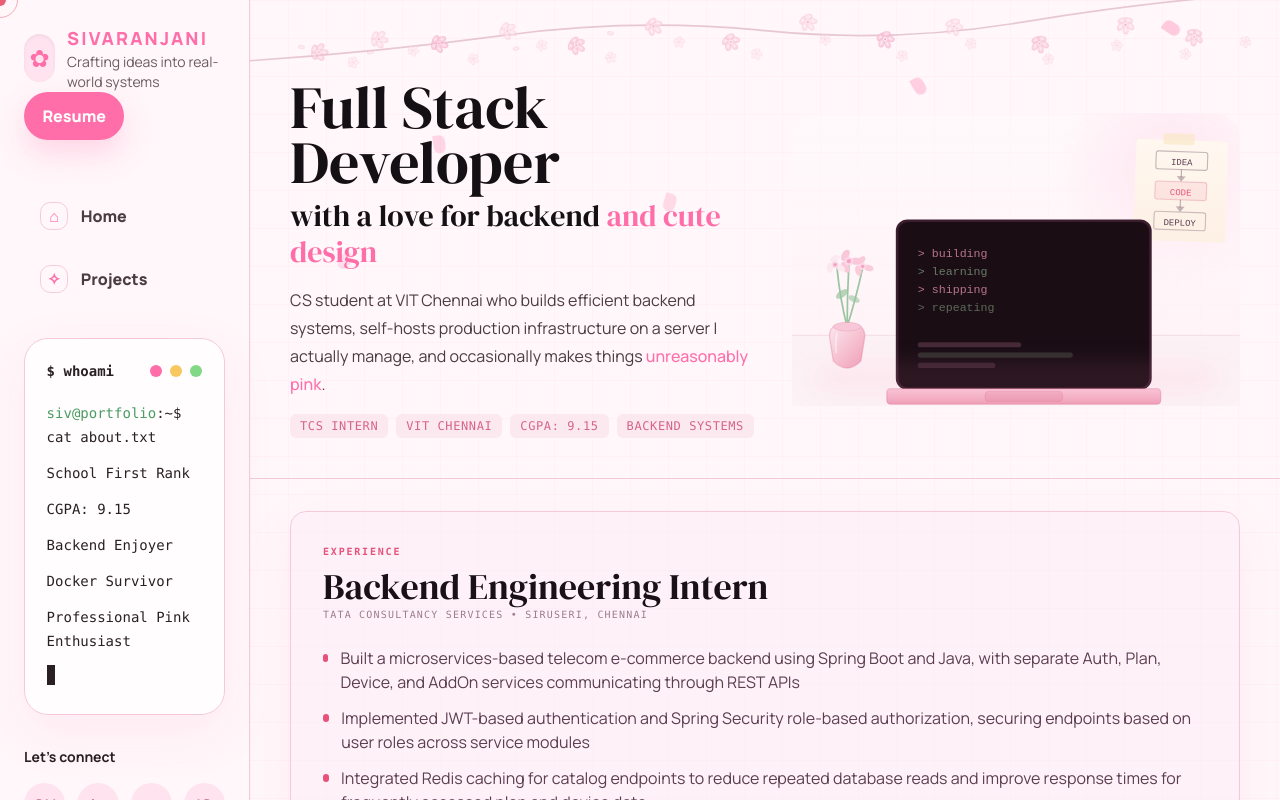
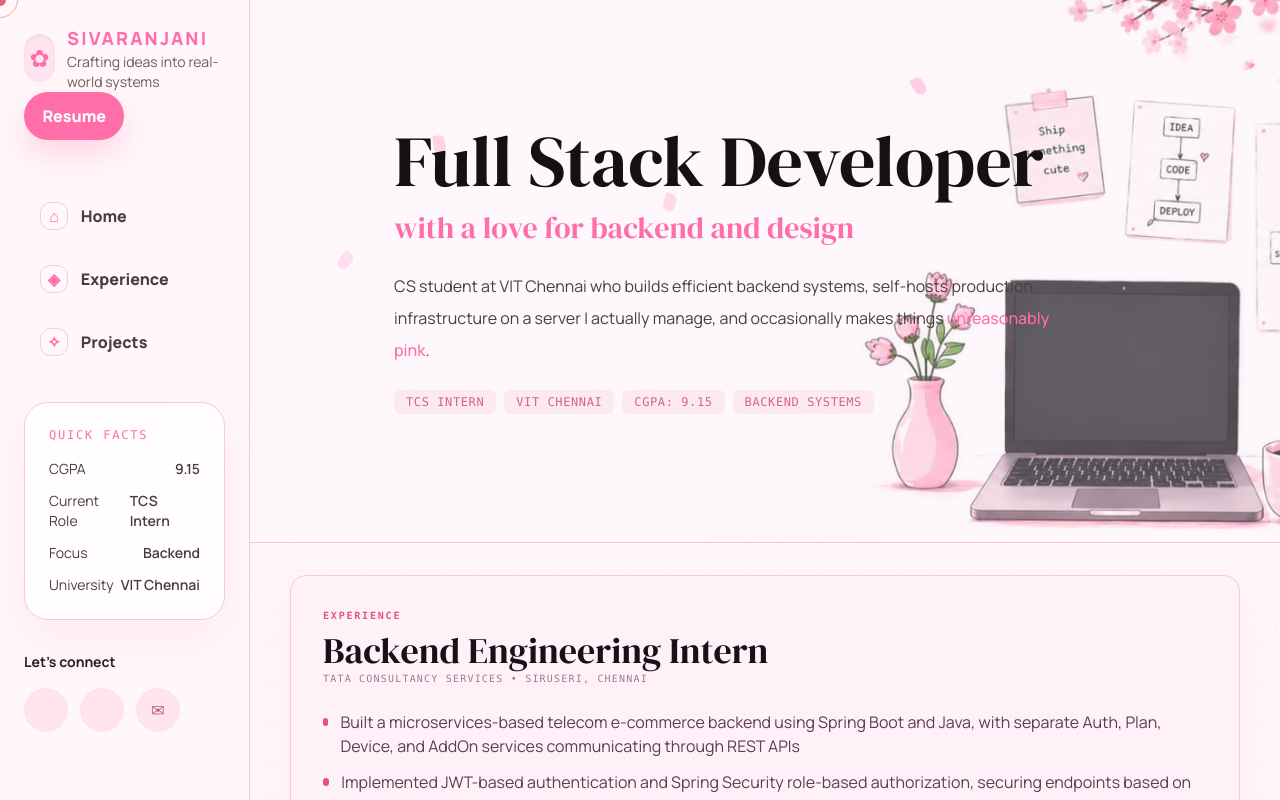
Before and after one commit to Sivdvj/portfolio, a React (Vite) app: page / in a window 1280 px wide. Built offline with nearby package versions, Linux system fonts and the light colour scheme.

Commit message:
chore: fix hero

```diff
--- a/src/components/Experience.jsx
+++ b/src/components/Experience.jsx
@@ -2,7 +2,7 @@ export default function Experience() {
   const tech = ["Java", "Spring Boot", "PostgreSQL", "JWT", "Docker", "JPA"];
 
   return (
-    <section className="section-shell py-6">
+    <section id="experience" className="section-shell py-6">
       <div className="overflow-hidden rounded-2xl border border-[#F5C9D9] bg-pink-100/30 p-8 shadow-[0_16px_45px_rgba(255,141,183,0.1)]">
         <p className="mb-2 font-mono text-[10px] font-bold uppercase tracking-[0.18em] text-[#E8527A]">
           Experience
--- a/src/components/Footer.jsx
+++ b/src/components/Footer.jsx
@@ -1,10 +1,7 @@
 export default function Footer() {
   return (
-    <footer className="border-t border-[#F5C9D9] px-6 py-8 text-center text-sm text-[#6B5C61] lg:px-12">
-      <p>
-        © 2026 Sivaranjani. Built with React, Tailwind, and a lot of soft pink
-        discipline.
-      </p>
+    <footer className="border-t border-[#F5C9D9] px-6 py-8 text-center text-sm text-pink-300 tracking-wider lg:px-12">
+      <p>© 2026 Sivaranjani Vijay</p>
     </footer>
   );
 }
--- a/src/components/Hero.jsx
+++ b/src/components/Hero.jsx
@@ -1,150 +1,22 @@
-import DeskIllustration from "./DeskIllustration";
+import heroDesk from "../assets/herodesk.png";
 
 const badges = ["TCS Intern", "VIT Chennai", "CGPA: 9.15", "Backend Systems"];
-
-function CherryBlossom() {
-  const blossoms = [
-    [80, 80],
-    [150, 65],
-    [220, 70],
-    [300, 55],
-    [380, 72],
-    [470, 50],
-    [560, 68],
-    [650, 45],
-    [740, 65],
-    [820, 50],
-    [920, 70],
-    [1020, 48],
-    [1100, 62],
-  ];
-  const miniBlossoms = [
-    [120, 92],
-    [190, 78],
-    [260, 88],
-    [340, 72],
-    [420, 86],
-    [500, 68],
-    [590, 82],
-    [670, 65],
-    [760, 84],
-    [840, 70],
-    [930, 88],
-    [1010, 72],
-    [1090, 82],
-    [1160, 68],
-  ];
-
-  return (
-    <svg
-      viewBox="0 0 1200 120"
-      xmlns="http://www.w3.org/2000/svg"
-      aria-hidden="true"
-      style={{
-        position: "absolute",
-        top: "-35px",
-        left: 0,
-        width: "100%",
-        height: "140px",
-      }}
-    >
-      <defs>
-        <radialGradient id="bp1" cx="50%" cy="50%" r="50%">
-          <stop offset="0%" stopColor="#fde8f0" />
-          <stop offset="100%" stopColor="#f4b0c8" />
-        </radialGradient>
-        <radialGradient id="bp2" cx="50%" cy="50%" r="50%">
-          <stop offset="0%" stopColor="#fff0f5" />
-          <stop offset="100%" stopColor="#f9c8d8" />
-        </radialGradient>
-      </defs>
-
-      <path
-        d="
-        M 1200 10
-        Q 1050 20 900 45
-        Q 750 70 600 55
-        Q 450 40 300 60
-        Q 150 80 0 90
-        "
-        stroke="#d4a0b4"
-        strokeWidth="2"
-        fill="none"
-        strokeLinecap="round"
-        opacity="0.55"
-      />
-
-      {blossoms.map(([cx, cy], i) => (
-        <g
-          key={i}
-          transform={`translate(${cx} ${cy})`}
-          opacity={0.7 + (i % 3) * 0.1}
-        >
-          {[0, 72, 144, 216, 288].map((angle) => (
-            <ellipse
-              key={angle}
-              cx={Math.cos((angle * Math.PI) / 180) * 6}
-              cy={Math.sin((angle * Math.PI) / 180) * 6}
-              rx="5.5"
-              ry="3.5"
-              fill={i % 2 === 0 ? "url(#bp1)" : "url(#bp2)"}
-              transform={`rotate(${angle + i * 8})`}
-              opacity="0.85"
-            />
-          ))}
-          <circle cx="0" cy="0" r="2.5" fill="#fde8f0" />
-          <circle cx="0" cy="0" r="1.2" fill="#f4a0c0" />
-        </g>
-      ))}
-
-      {miniBlossoms.map(([cx, cy], i) => (
-        <g key={i} transform={`translate(${cx} ${cy})`} opacity="0.55">
-          {[0, 72, 144, 216, 288].map((angle) => (
-            <ellipse
-              key={angle}
-              cx={Math.cos((angle * Math.PI) / 180) * 4}
-              cy={Math.sin((angle * Math.PI) / 180) * 4}
-              rx="3.5"
-              ry="2.5"
-              fill="url(#bp2)"
-              transform={`rotate(${angle + i * 12})`}
-              opacity="0.75"
-            />
-          ))}
-          <circle cx="0" cy="0" r="1.5" fill="#fde8f0" />
-          <circle cx="0" cy="0" r="0.8" fill="#f9a0c0" />
-        </g>
-      ))}
-
-      {[
-        [60, 74, 15],
-        [140, 80, -10],
-        [220, 68, 20],
-        [310, 76, -15],
-        [420, 58, 8],
-      ].map(([cx, cy, rot], i) => (
-        <ellipse
-          key={i}
-          cx={cx}
-          cy={cy}
-          rx="4"
-          ry="2.5"
-          fill="url(#bp1)"
-          transform={`rotate(${rot} ${cx} ${cy})`}
-          opacity="0.4"
-        />
-      ))}
-    </svg>
-  );
-}
 
 export default function Hero() {
   return (
     <section
       id="home"
-      className="hero-section relative overflow-hidden border-b border-[#F5C9D9] px-6 pt-20 pb-12 lg:px-10 lg:pt-20 lg:pb-10"
+      className="relative overflow-hidden border-b border-[#F5C9D9]"
     >
-      <CherryBlossom />
+      <div className="absolute inset-0">
+        <img
+          src={heroDesk}
+          alt=""
+          className="h-full w-full object-cover object-center"
+        />
+
+        <div className="absolute inset-0 bg-pink-100/30" />
+      </div>
 
       <div className="petal-field" aria-hidden="true">
         {Array.from({ length: 16 }).map((_, index) => (
@@ -152,39 +24,37 @@ export default function Hero() {
         ))}
       </div>
 
-      <div className="flex flex-col lg:flex-row items-center gap-8">
-        <div className="hero-copy relative z-10 flex-1">
-          <h1 className="font-serif text-[#151014] leading-[0.92] text-6xl">
+      <div className="relative z-10 px-6 py-24 lg:px-36 lg:py-32">
+        <div className="max-w-3xl">
+          <h1 className="font-serif text-[#151014] leading-[0.92] text-5xl lg:text-7xl">
             Full Stack Developer
-            <br />
-            <div className="text-3xl mt-2">
-              with a love for backend{" "}
-              <span className="text-[#FF6EA8]">and cute design</span>
-            </div>
           </h1>
-          <p className="mt-4 max-w-xl text-base leading-7 text-[#493D42]">
+
+          <p className="mt-4 text-3xl text-[#FF6EA8] font-serif">
+            with a love for backend and design
+          </p>
+
+          <p className="mt-6 max-w-2xl text-base leading-8 text-[#493D42]">
             CS student at VIT Chennai who builds efficient backend systems,
             self-hosts production infrastructure on a server I actually manage,
             and occasionally makes things{" "}
-            <span className="text-[#FF6EA8] font-medium">
+            <span className="font-medium text-[#FF6EA8]">
               unreasonably pink
             </span>
             .
           </p>
-          <div className="mt-4 flex flex-wrap gap-2">
+
+          <div className="mt-6 flex flex-wrap gap-2">
             {badges.map((badge) => (
               <span
-                className="rounded-md bg-[#FCE8EF] font-mono px-2.5 py-1 text-xs uppercase tracking-wider text-[#D6638A]"
                 key={badge}
+                className="rounded-md bg-[#FCE8EF]/90 px-3 py-1 font-mono text-xs uppercase tracking-wider text-[#D6638A]"
               >
                 {badge}
               </span>
             ))}
           </div>
         </div>
-        <div className="hero-desk relative z-10 w-full max-w-md">
-          <DeskIllustration />
-        </div>
       </div>
     </section>
   );
--- a/src/components/LearningCard.jsx
+++ /dev/null
@@ -1,23 +0,0 @@
-export default function LearningCard({ item, index }) {
-  return (
-    <div className="learning-card group">
-      <div className="flex items-center justify-between gap-4">
-        <div>
-          <p className="text-sm font-bold uppercase tracking-[0.18em] text-[#FF8DB7]">
-            Bloom {String(index + 1).padStart(2, "0")}
-          </p>
-          <h3 className="mt-2 text-xl font-extrabold text-[#2A2024]">{item}</h3>
-        </div>
-        <span className="grid h-12 w-12 place-items-center rounded-full bg-[#FFE4EF] text-[#FF6EA8] transition group-hover:scale-110">
-          ✿
-        </span>
-      </div>
-      <div className="mt-5 h-2 overflow-hidden rounded-full bg-white">
-        <div
-          className="h-full rounded-full bg-[#FF8DB7]"
-          style={{ width: `${52 + index * 7}%` }}
-        />
-      </div>
-    </div>
-  );
-}
--- a/src/components/Sidebar.jsx
+++ b/src/components/Sidebar.jsx
@@ -1,5 +1,6 @@
 const navItems = [
   { label: "Home", href: "#home", icon: "⌂" },
+  { label: "Experience", href: "#experience", icon: "◈" },
   { label: "Projects", href: "#projects", icon: "✧" },
 ];
 
@@ -37,40 +38,61 @@ export default function Sidebar() {
           </a>
         ))}
       </nav>
-      <div className="terminal-card mt-8 hidden lg:block">
-        <div className="mb-5 flex items-center justify-between">
-          <p className="font-mono text-sm font-bold text-[#2A2024]">$ whoami</p>
-          <div className="flex gap-2">
-            <span className="h-3 w-3 rounded-full bg-[#FF6EA8]" />
-            <span className="h-3 w-3 rounded-full bg-[#F6C85F]" />
-            <span className="h-3 w-3 rounded-full bg-[#82D887]" />
+      <div className="paper-panel mt-8 hidden lg:block">
+        <p className="mb-4 font-mono text-xs uppercase tracking-[0.15em] text-[#FF6EA8]">
+          Quick Facts
+        </p>
+
+        <div className="space-y-3 text-sm text-[#493D42]">
+          <div className="flex items-center justify-between">
+            <span>CGPA</span>
+            <span className="font-semibold">9.15</span>
           </div>
-        </div>
-        <div className="space-y-3 font-mono text-sm leading-6 text-[#2A2024]">
-          <p>
-            <span className="text-[#4C9B62]">siv@portfolio</span>:~$ cat
-            about.txt
-          </p>
-          <p>School First Rank</p>
-          <p>CGPA: 9.15</p>
-          <p>Backend Enjoyer</p>
-          <p>Docker Survivor</p>
-          <p>Professional Pink Enthusiast</p>
-          <span className="inline-block h-5 w-2 animate-pulse bg-[#2A2024]" />
+
+          <div className="flex items-center justify-between">
+            <span>Current Role</span>
+            <span className="font-semibold">TCS Intern</span>
+          </div>
+
+          <div className="flex items-center justify-between">
+            <span>Focus</span>
+            <span className="font-semibold">Backend</span>
+          </div>
+
+          <div className="flex items-center justify-between">
+            <span>University</span>
+            <span className="font-semibold">VIT Chennai</span>
+          </div>
         </div>
       </div>
       <div className="mt-8 hidden lg:block">
         <p className="mb-4 text-sm font-bold text-[#2A2024]">Let's connect</p>
+
         <div className="flex gap-3">
-          {["GH", "in", "✉", "IG"].map((item) => (
-            <a
-              className="grid h-11 w-11 place-items-center rounded-full bg-[#FFE4EF] font-bold text-[#B65C7D] transition hover:-translate-y-1 hover:bg-[#FF8DB7] hover:text-white"
-              href="#"
-              key={item}
-            >
-              {item}
-            </a>
-          ))}
+          <a
+            href="https://github.com/Sivdvj"
+            target="_blank"
+            rel="noreferrer"
+            className="grid h-11 w-11 place-items-center rounded-full bg-[#FFE4EF] text-[#B65C7D] transition hover:-translate-y-1 hover:bg-[#FF8DB7] hover:text-white"
+          >
+            <i className="fa-brands fa-github" />
+          </a>
+
+          <a
+            href="https://www.linkedin.com/in/sivaranjani-vijay"
+            target="_blank"
+            rel="noreferrer"
+            className="grid h-11 w-11 place-items-center rounded-full bg-[#FFE4EF] text-[#B65C7D] transition hover:-translate-y-1 hover:bg-[#FF8DB7] hover:text-white"
+          >
+            <i className="fa-brands fa-linkedin-in" />
+          </a>
+
+          <a
+            href="mailto:yourmail@gmail.com"
+            className="grid h-11 w-11 place-items-center rounded-full bg-[#FFE4EF] text-[#B65C7D] transition hover:-translate-y-1 hover:bg-[#FF8DB7] hover:text-white"
+          >
+            ✉
+          </a>
         </div>
       </div>
     </aside>
--- a/src/index.css
+++ b/src/index.css
@@ -189,32 +189,15 @@ a {
 }
 
 .hero-desk {
-  min-height: 18rem;
-  overflow: visible;
-  border-radius: 1.65rem;
-  background:
-    linear-gradient(
-      180deg,
-      rgba(255, 255, 255, 0.28),
-      rgba(255, 241, 246, 0.8)
-    ),
-    radial-gradient(circle at 85% 20%, #ffe4ef 0 10%, transparent 26%);
+  display: flex;
+  align-items: center;
+  justify-content: center;
 }
 
-.hero-desk::before {
-  content: "";
-  position: absolute;
-  inset: auto 5% 7% 5%;
-  height: 0.9rem;
-  border-radius: 999px;
-  background: rgba(255, 141, 183, 0.22);
-  filter: blur(14px);
-}
-
-.desk-illustration {
-  display: block;
-  overflow: visible;
-  filter: drop-shadow(0 18px 22px rgba(105, 64, 75, 0.1));
+.hero-desk img {
+  width: 100%;
+  max-width: 900px;
+  height: auto;
 }
 
 .petal-field {
```
Also changed, not shown: src/assets/herodesk.png (added).
